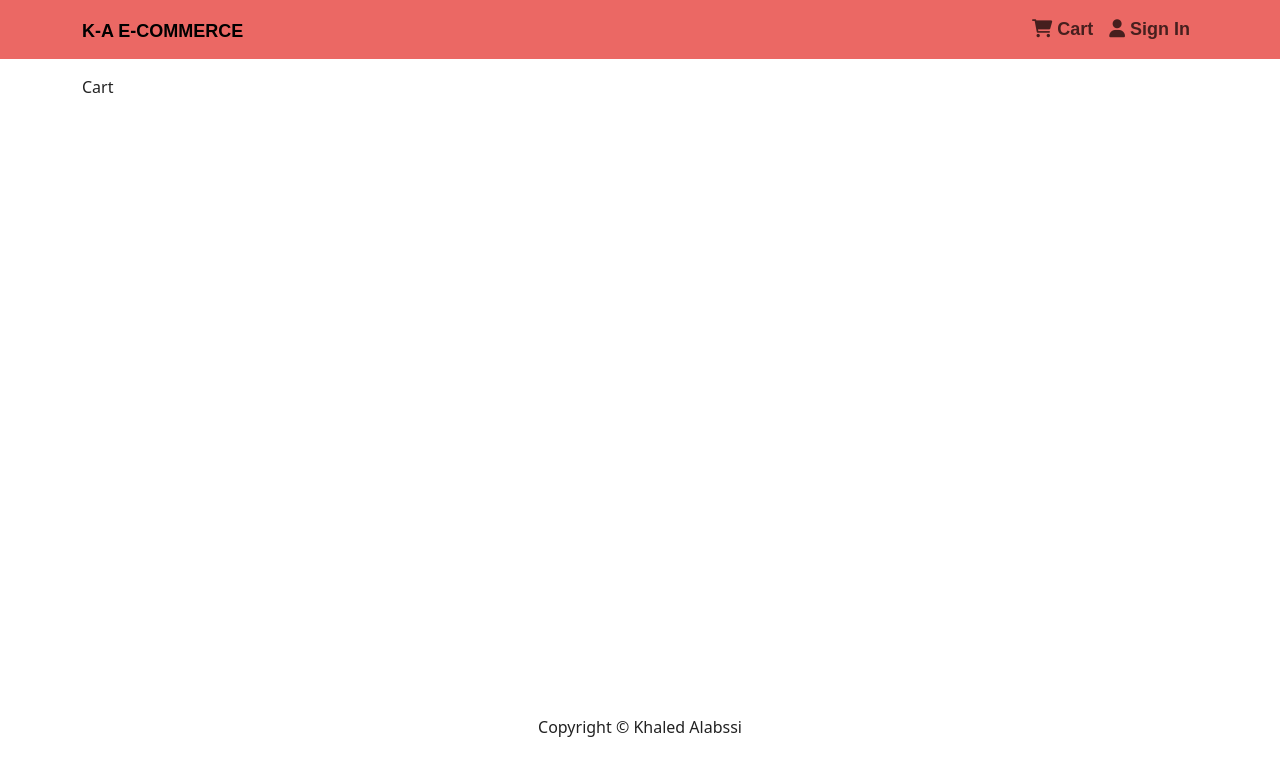
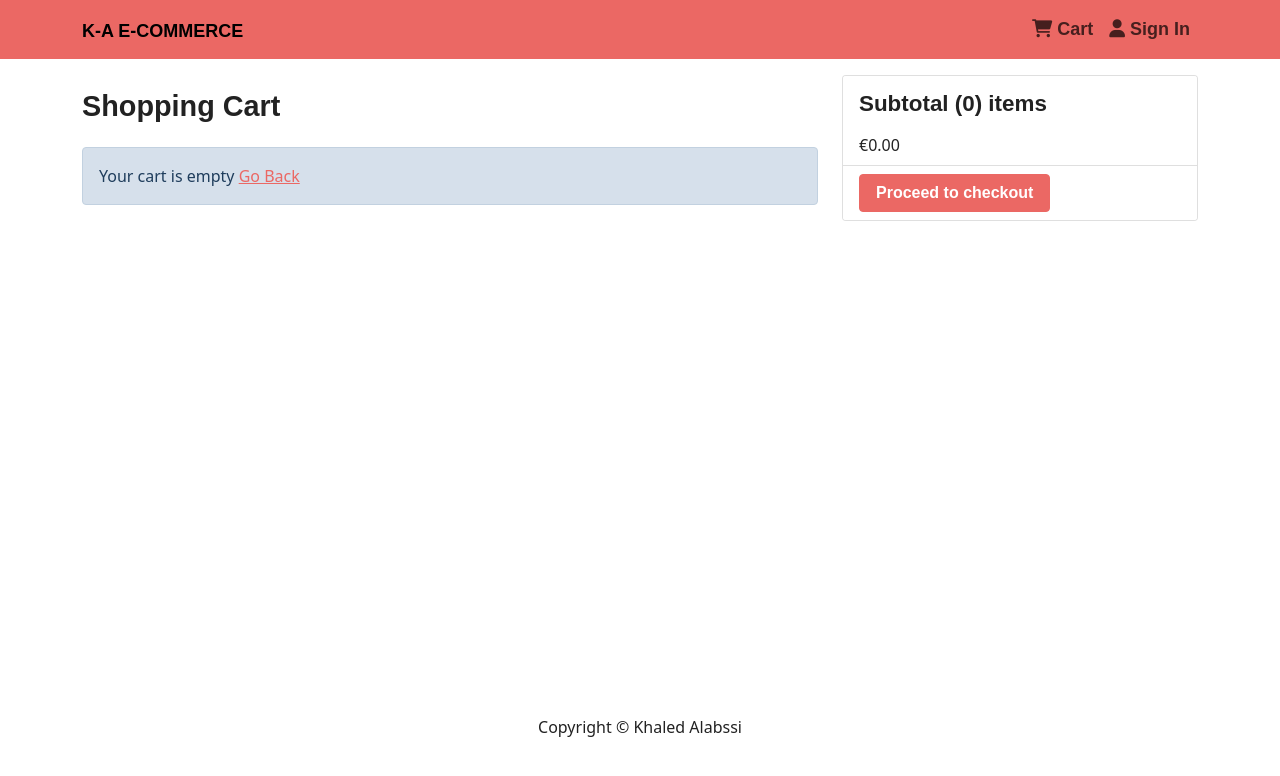
Before and after one commit to KhaledAlabssi/e-commerce_web-app, a React (Create React App) app in the folder frontend/: page /cart in a window 1280 px wide. Shown: the top 776 px of the page. Built offline with nearby package versions, Linux system fonts and the light colour scheme; a web font is replaced by a local one.

Commit message:
create cartscreen with subtotal and subprice

```diff
--- a/frontend/src/index.css
+++ b/frontend/src/index.css
@@ -9,3 +9,13 @@ h3 {
 .rating span {
   margin: 0.1rem;
 }
+
+h1 {
+  font-size: 1.8rem;
+  padding:1rem 0;
+}
+
+h2 {
+  font-size: 1.4rem;
+  padding: 0.5rem 0;
+}
--- a/frontend/src/screens/CartScreen.js
+++ b/frontend/src/screens/CartScreen.js
@@ -22,10 +22,68 @@ export default function CartScreen() {
 
     }, [dispatch, productId, qty])
 
+    function removeFromCartHandler (id) {
+        console.log('remove')
+    }
+
+    function checkoutHandler () {
+        navigate('/loging?redirect=shipping')
+    }
+
     return (
-        <div>
-            Cart
+        <Row>
+            <Col md={8}>
+                <h1>Shopping Cart</h1>
+                {cartItems.length === 0 ? <Message>Your cart is empty <Link to='/'>Go Back</Link></Message> : (
+                    <ListGroup variant='flush'>
+                        {cartItems.map(item => (
+                            <ListGroup.Item key={item.product}>
+                                <Row>
+                                    <Col md={2}>
+                                        <Image src={item.image} alt={item.name} fluid rounded />
+                                    </Col>
+                                    <Col md={3}>
+                                        <Link to={`/product/${item.product}`}>{item.name}</Link>
+                                    </Col>
+                                    <Col md={2}>€{item.price}</Col>
+                                    <Col md={2}>
+                                        <Form.Control as='select' value={item.qty} onChange={(e) => dispatch(addToCart(item.product, Number(e.target.value)))}>
+                                            {[...Array(item.countInStock).keys()].map(x => (
+                                                <option key={x + 1} value={x + 1}>{x + 1}</option>
+                                            ))}
 
-        </div>
+                                        </Form.Control>
+                                    </Col>
+                                    <Col md={2}>
+                                        <Button type='button' variant='light' onClick={() => removeFromCartHandler(item.product)}>
+                                            <i className='fas fa-trash'></i>
+                                        </Button>
+                                    </Col>
+                                </Row>
+                            </ListGroup.Item>
+                        ))}
+
+                    </ListGroup>
+                )}
+            </Col>
+            <Col md={4}>
+                <Card>
+                    <ListGroup variant='flush'>
+                        <ListGroup.Item>
+                            <h2>
+                                Subtotal ({cartItems.reduce((acc, item) => acc + item.qty, 0)}) items
+                            </h2>
+                            €{cartItems.reduce((acc, item) => acc + item.qty * item.price, 0).toFixed(2)}
+                        </ListGroup.Item>
+                        <ListGroup.Item>
+                            <Button type='button' className='btn-block' disable={cartItems.length === 0} onClick={checkoutHandler}>
+                                Proceed to checkout
+                            </Button>
+                        </ListGroup.Item>
+                    </ListGroup>
+                </Card>
+            </Col>
+
+        </Row>
     )
 }
```
